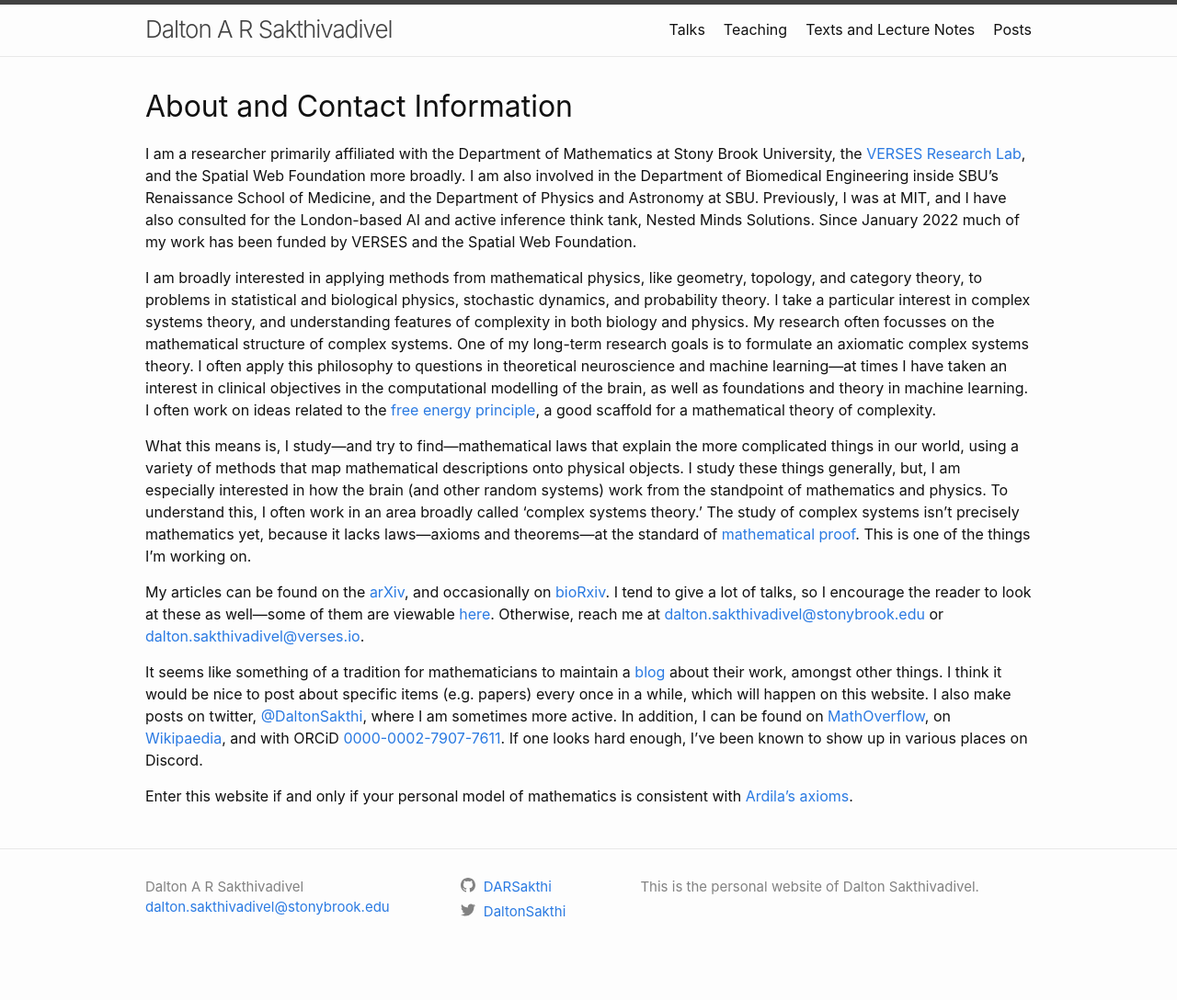
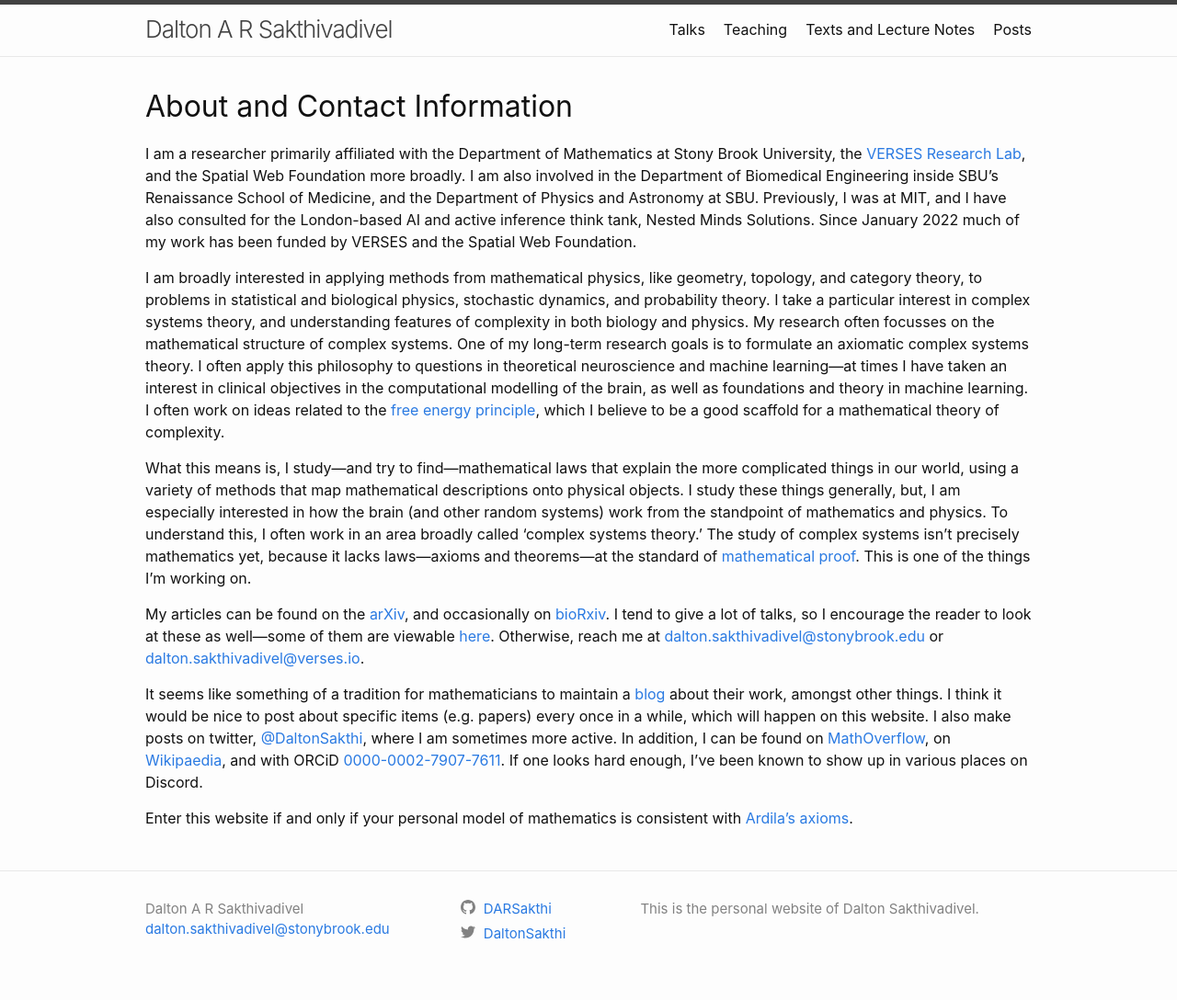
Before and after one commit to DARSakthi/DARSakthi.github.io, a Jekyll site: the page built from index.markdown, in a window 1280 px wide. Shown: the whole page at 92% size. Built offline with Jekyll 4.4.1, drawn with Linux system fonts in a browser that asks for light colours; before the commit the page ends 1064 px from its top, so only the background shows below that.

Commit message:
Changed language

```diff
--- a/index.markdown
+++ b/index.markdown
@@ -8,7 +8,7 @@ author_profile: true
 
 I am a researcher primarily affiliated with the Department of Mathematics at Stony Brook University, the [VERSES Research Lab](https://darsakthi.github.io/verses-lab/), and the Spatial Web Foundation more broadly. I am also involved in the Department of Biomedical Engineering inside SBU's Renaissance School of Medicine, and the Department of Physics and Astronomy at SBU. Previously, I was at MIT, and I have also consulted for the London-based AI and active inference think tank, Nested Minds Solutions. Since January 2022 much of my work has been funded by VERSES and the Spatial Web Foundation.
 
-I am broadly interested in applying methods from mathematical physics, like geometry, topology, and category theory, to problems in statistical and biological physics, stochastic dynamics, and probability theory. I take a particular interest in complex systems theory, and understanding features of complexity in both biology and physics. My research often focusses on the mathematical structure of complex systems. One of my long-term research goals is to formulate an axiomatic complex systems theory. I often apply this philosophy to questions in theoretical neuroscience and machine learning—at times I have taken an interest in clinical objectives in the computational modelling of the brain, as well as foundations and theory in machine learning. I often work on ideas related to the [free energy principle](https://en.wikipedia.org/wiki/Free_energy_principle), a good scaffold for a mathematical theory of complexity.
+I am broadly interested in applying methods from mathematical physics, like geometry, topology, and category theory, to problems in statistical and biological physics, stochastic dynamics, and probability theory. I take a particular interest in complex systems theory, and understanding features of complexity in both biology and physics. My research often focusses on the mathematical structure of complex systems. One of my long-term research goals is to formulate an axiomatic complex systems theory. I often apply this philosophy to questions in theoretical neuroscience and machine learning—at times I have taken an interest in clinical objectives in the computational modelling of the brain, as well as foundations and theory in machine learning. I often work on ideas related to the [free energy principle](https://en.wikipedia.org/wiki/Free_energy_principle), which I believe to be a good scaffold for a mathematical theory of complexity.
 
 What this means is, I study—and try to find—mathematical laws that explain the more complicated things in our world, using a variety of methods that map mathematical descriptions onto physical objects. I study these things generally, but, I am especially interested in how the brain (and other random systems) work from the standpoint of mathematics and physics. To understand this, I often work in an area broadly called 'complex systems theory.' The study of complex systems isn’t precisely mathematics yet, because it lacks laws—axioms and theorems—at the standard of [mathematical proof](https://en.wikipedia.org/wiki/Mathematical_proof). This is one of the things I'm working on.
 
```
